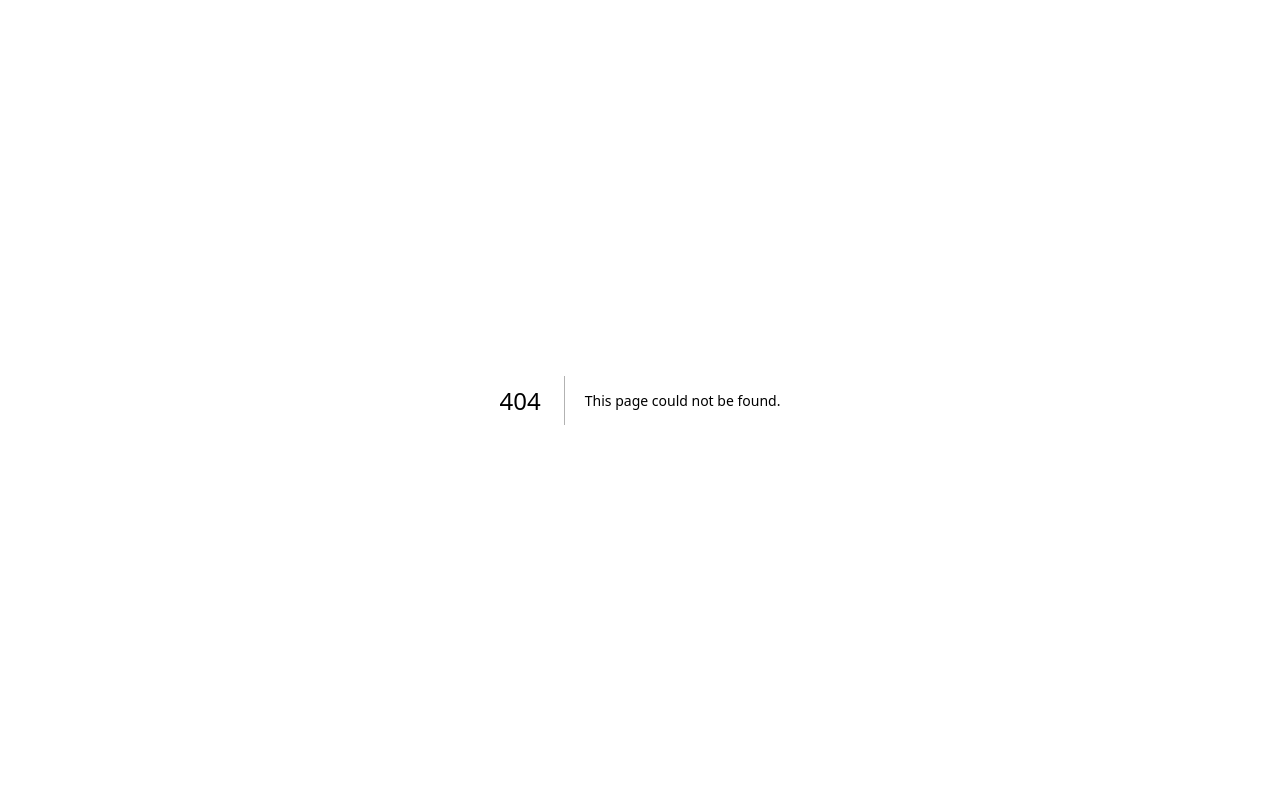
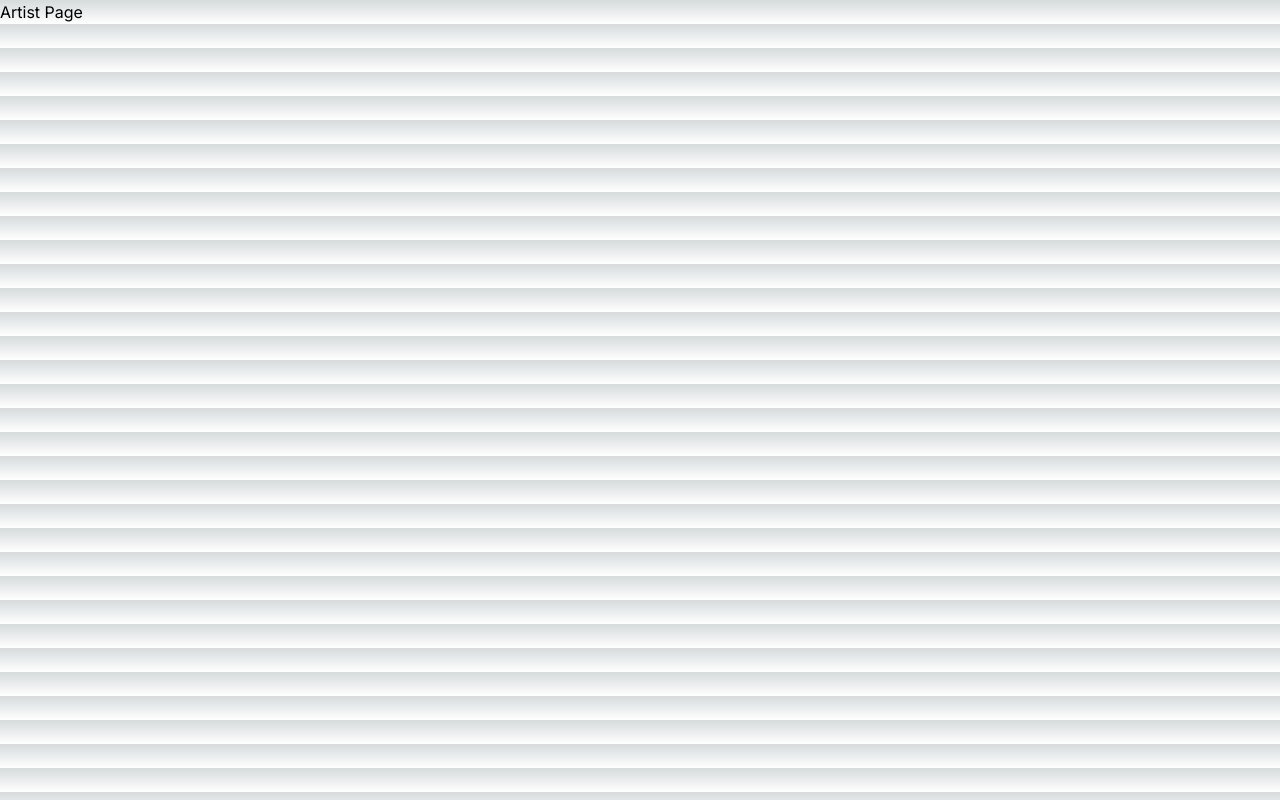
Before and after one commit to sethusz/NFT-Marketplace, a Next.js app: page /artist in a window 1280 px wide. Before the commit this address had no page. Built offline with nearby package versions, Linux system fonts and the light colour scheme.

Commit message:
uploaded the project

```diff
--- a/package.json
+++ b/package.json
@@ -3,8 +3,8 @@
   "version": "0.1.0",
   "private": true,
   "scripts": {
-    "dev": "next dev",
-    "build": "next build",
+    "dev": "next dev --turbo",
+    "build": "next build --turbo",
     "start": "next start",
     "lint": "next lint"
   },
--- /dev/null
+++ b/src/app/artist/page.tsx
@@ -0,0 +1,3 @@
+export default function ArtistPage() {
+  return <div>Artist Page</div>
+}
--- /dev/null
+++ b/src/app/home/page.tsx
@@ -0,0 +1,3 @@
+export default function MainPage() {
+  return <div>Main Page</div>
+}
--- /dev/null
+++ b/src/app/marketplace/page.tsx
@@ -0,0 +1 @@
+MarketPlacePageMarketPlacePage
--- /dev/null
+++ b/src/app/nft/page.tsx
@@ -0,0 +1,3 @@
+export default function NftPage() {
+  return <div>NFT Page</div>
+}
--- /dev/null
+++ b/src/app/ranking/page.tsx
@@ -0,0 +1,3 @@
+export default function RankingPage() {
+  return <div>Ranking Page</div>
+}
```
